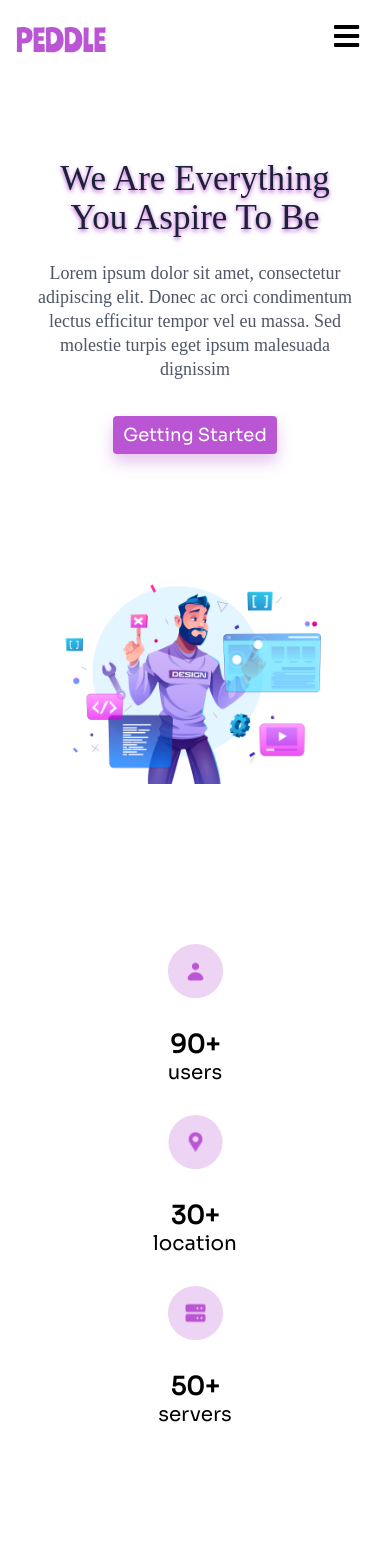
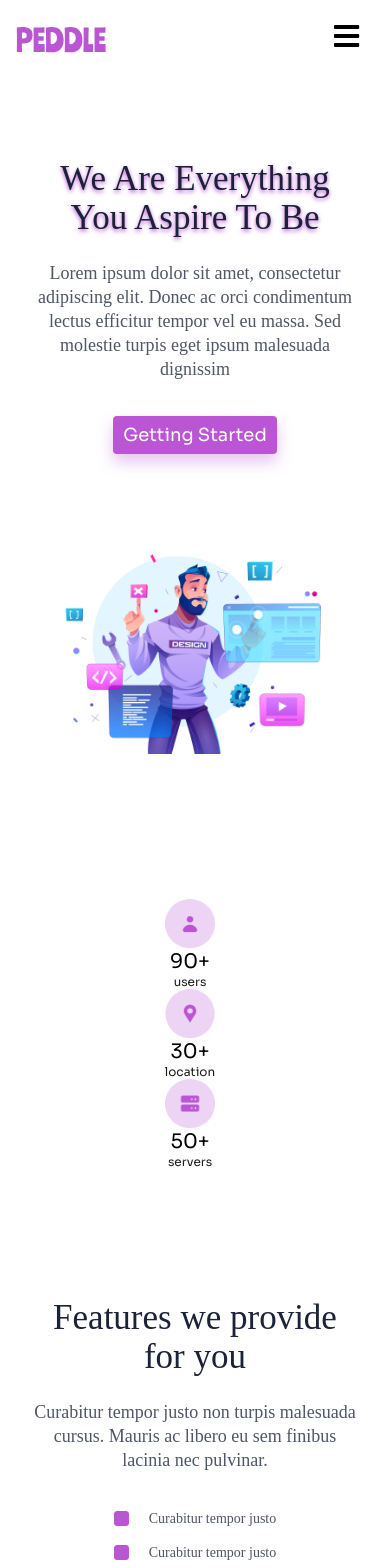
Before and after one commit to preyeopudu/paddle-landing-page, a React (Create React App) app: page /Homepage in a window 390 px wide. Shown: the top 1568 px of the page. Built offline with nearby package versions, Linux system fonts and the light colour scheme.

Commit message:
Update StatCard.css

```diff
--- a/src/styles/StatCard.css
+++ b/src/styles/StatCard.css
@@ -1,7 +1,7 @@
 .flex-container {
   display: flex;
   padding: 0px 50px;
-  max-width: 100%;
+
 }
 
 .flex-child {
@@ -9,7 +9,7 @@
   width: 90px;
 }
 
-.right{
+.flex__right{
   text-align: left;
 }
 
@@ -20,6 +20,8 @@
 
 .title{
   font-size: 20px;
+  color: rgb(27, 27, 27);
+  font-weight: lighter;
 }
 
 
@@ -32,13 +34,34 @@
 
 @media screen and (max-width: 960px) {
 
+  .number{
+    font-size: 20px;
+    font-weight: 500;
+  }
+
+  .title{
+    font-size: 12px;
+    color: rgb(27, 27, 27);
+    font-weight: lighter;
+  }
+
+
+  .stat__image{
+    height: 50px;
+    width: 50px;
+  }
+
   .flex-container{
       flex-direction: column;
       text-align: center;
+      display: flex;
+      justify-content: center;
+      background-color: #fff;
+      width: 200px;
 
   }
 
-  .right{
+  .flex__right{
     text-align: center;
     margin: 30px 0;
   }
```
